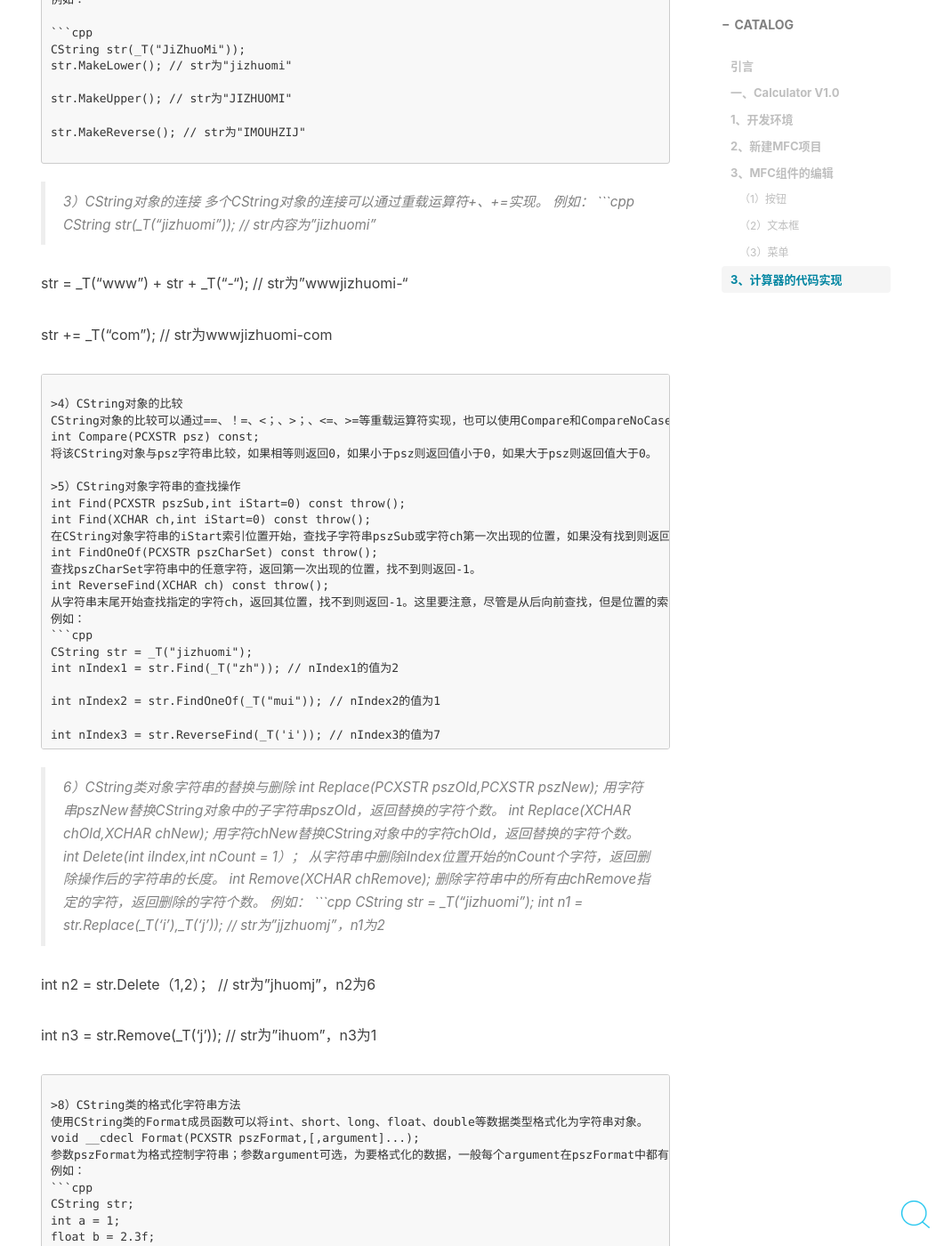
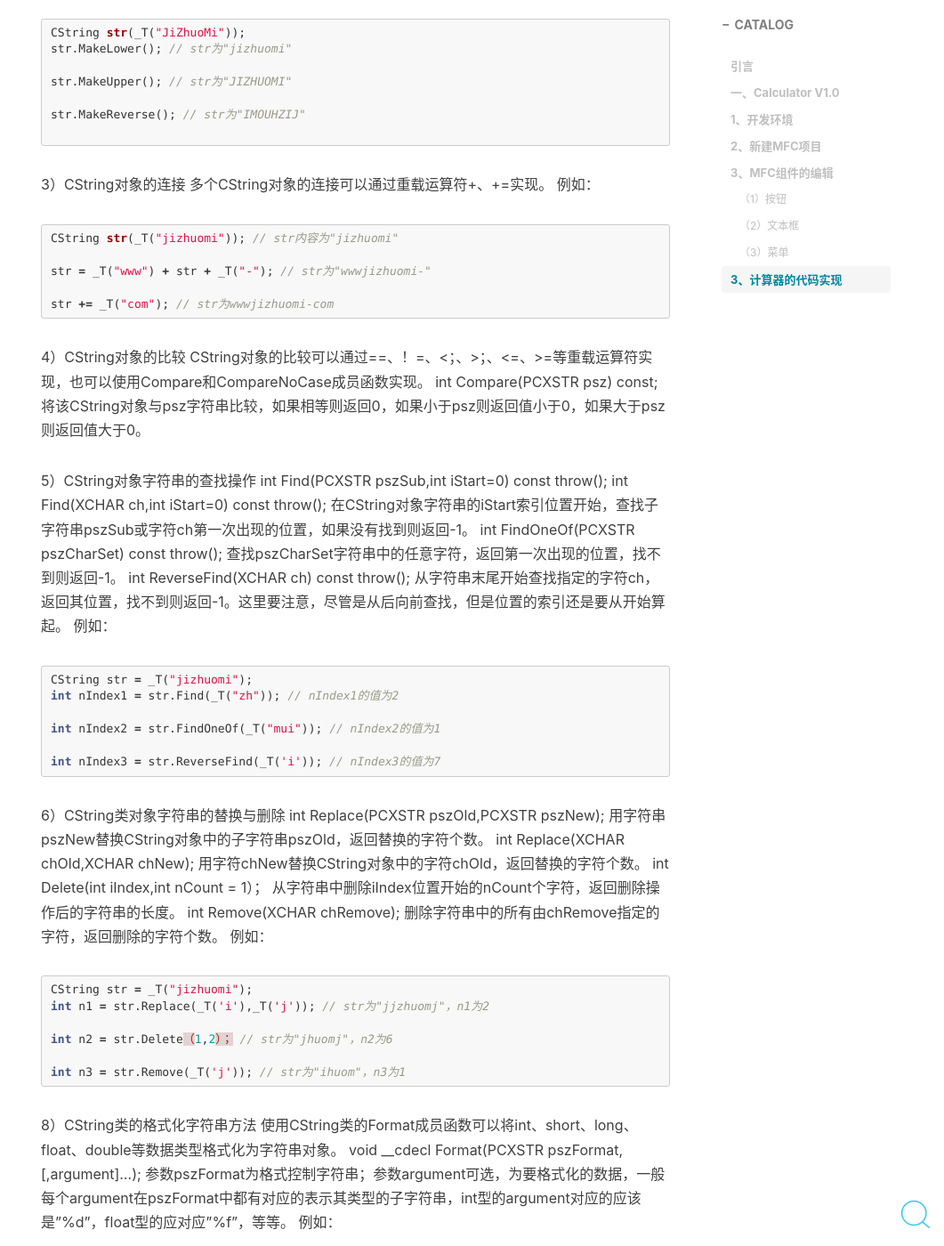
Before and after one commit to 437436999/437436999-coder.github.io, a Jekyll site: the page built from _posts/2019-09-06-Calculator.md, in a window 1280 px wide and 1400 px high, scrolled down 11820 px. Shown: the whole window at 89% size, without its empty margins (219-1280 px from the left). Built offline with Jekyll 4.4.1, drawn with Linux system fonts in a browser that asks for light colours; nearby versions of some CDN libraries; comment, search, counter and statistics services are not loaded; some of the changed text lies outside the part shown.

Commit message:
Update 2019-09-06-Calculator.md

````diff
--- a/_posts/2019-09-06-Calculator.md
+++ b/_posts/2019-09-06-Calculator.md
@@ -121,12 +121,13 @@ CString cs=_T("this is cstring"); //例子
 
 `CString`类有如下成员函数可以供我们使用：
 
->1） CString类的构造函数
+1） CString类的构造函数
 CString(const CString& stringSrc);
 将一个已经存在的CString对象stringSrc的内容拷贝到该CString对象。
 CString(TCHAR ch,int nLength = 1）;
 使用此函数构造的CString对象中将含有nLength个重复的ch字符。
 例如：
+
 ```cpp
 CString str1(_T(jizhuomi)); // 将常量字符串拷贝到str1
 
@@ -137,7 +138,7 @@ CString str(_T('w'),3）； // str为"www"
 
 ```
 
->2）CString类的大小写转换及顺序转换函数
+2）CString类的大小写转换及顺序转换函数
 CString& MakeLower(); 将字符串中的所有大写字符转换为小写字符。
 CString& MakeUpper(); 将字符串中的所有小写字符转换为大写字符。
 CString& MakeReverse(); 将字符串中所有字符的顺序颠倒。
@@ -153,9 +154,10 @@ str.MakeReverse(); // str为"IMOUHZIJ"
 
 ```
 
->3）CString对象的连接
+3）CString对象的连接
 多个CString对象的连接可以通过重载运算符+、+=实现。
 例如：
+
 ```cpp
 CString str(_T("jizhuomi")); // str内容为"jizhuomi"
 
@@ -164,12 +166,12 @@ str = _T("www") + str + _T("-"); // str为"wwwjizhuomi-"
 str += _T("com"); // str为wwwjizhuomi-com
 ```
 
->4）CString对象的比较
+4）CString对象的比较
 CString对象的比较可以通过==、！=、<；、>；、<=、>=等重载运算符实现，也可以使用Compare和CompareNoCase成员函数实现。
 int Compare(PCXSTR psz) const;
 将该CString对象与psz字符串比较，如果相等则返回0，如果小于psz则返回值小于0，如果大于psz则返回值大于0。
 
->5）CString对象字符串的查找操作
+5）CString对象字符串的查找操作
 int Find(PCXSTR pszSub,int iStart=0) const throw();
 int Find(XCHAR ch,int iStart=0) const throw();
 在CString对象字符串的iStart索引位置开始，查找子字符串pszSub或字符ch第一次出现的位置，如果没有找到则返回-1。
@@ -178,6 +180,7 @@ int FindOneOf(PCXSTR pszCharSet) const throw();
 int ReverseFind(XCHAR ch) const throw();
 从字符串末尾开始查找指定的字符ch，返回其位置，找不到则返回-1。这里要注意，尽管是从后向前查找，但是位置的索引还是要从开始算起。
 例如：
+
 ```cpp
 CString str = _T("jizhuomi");
 int nIndex1 = str.Find(_T("zh")); // nIndex1的值为2
@@ -187,8 +190,7 @@ int nIndex2 = str.FindOneOf(_T("mui")); // nIndex2的值为1
 int nIndex3 = str.ReverseFind(_T('i')); // nIndex3的值为7
 ```
 
-
->6）CString类对象字符串的替换与删除
+6）CString类对象字符串的替换与删除
 int Replace(PCXSTR pszOld,PCXSTR pszNew);
 用字符串pszNew替换CString对象中的子字符串pszOld，返回替换的字符个数。
 int Replace(XCHAR chOld,XCHAR chNew);
@@ -198,6 +200,7 @@ int Delete(int iIndex,int nCount = 1）；
 int Remove(XCHAR chRemove);
 删除字符串中的所有由chRemove指定的字符，返回删除的字符个数。
 例如：
+
 ```cpp
 CString str = _T("jizhuomi");
 int n1 = str.Replace(_T('i'),_T('j')); // str为"jjzhuomj"，n1为2
@@ -207,11 +210,12 @@ int n2 = str.Delete（1,2）； // str为"jhuomj"，n2为6
 int n3 = str.Remove(_T('j')); // str为"ihuom"，n3为1
 ```
 
->8）CString类的格式化字符串方法
+8）CString类的格式化字符串方法
 使用CString类的Format成员函数可以将int、short、long、float、double等数据类型格式化为字符串对象。
 void __cdecl Format(PCXSTR pszFormat,[,argument]...);
 参数pszFormat为格式控制字符串；参数argument可选，为要格式化的数据，一般每个argument在pszFormat中都有对应的表示其类型的子字符串，int型的argument对应的应该是"%d"，float型的应对应"%f"，等等。
 例如：
+
 ```cpp
 CString str;
 int a = 1;
````
